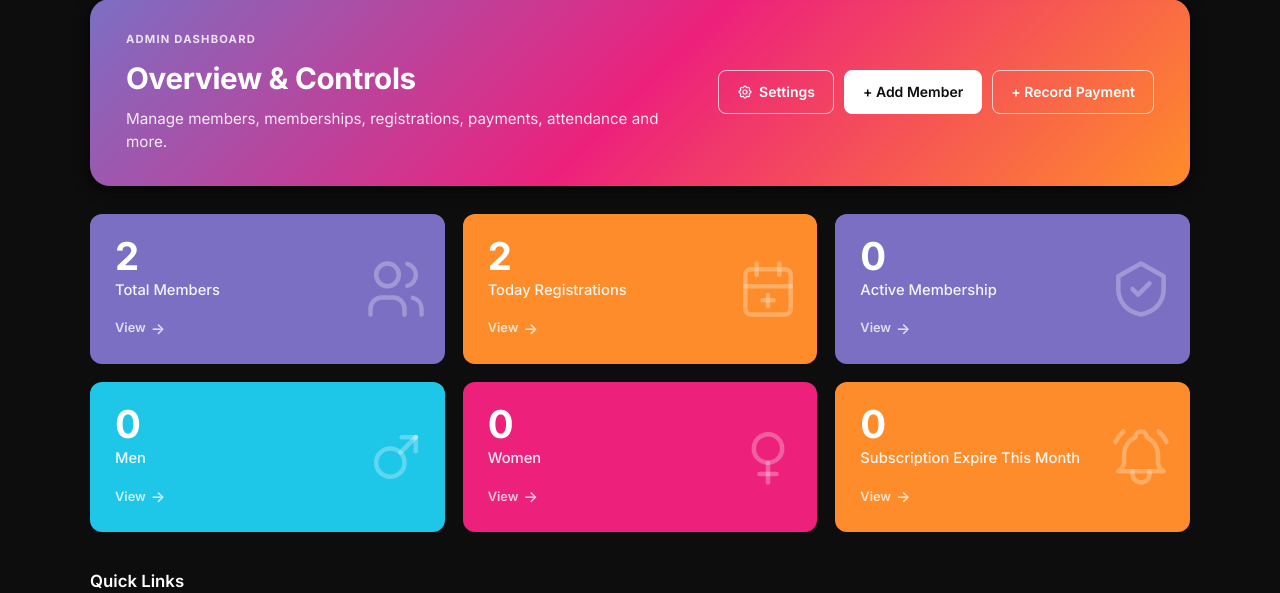
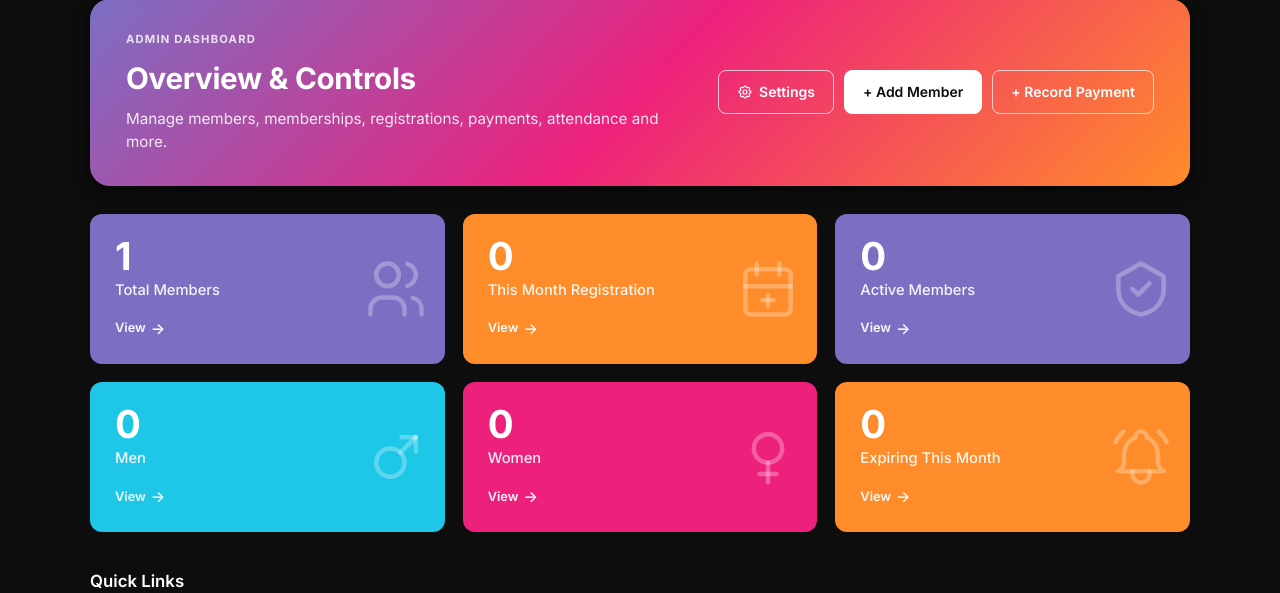
Before and after one commit to LakhanGitHub/TheRoyalGym, a Flask app: page /admin/dashboard in a window 1280 px wide. Shown: the part 195-788 px from the top of the page. Run offline with Flask 3, Linux system fonts and the light colour scheme; the visitor is signed in with stand-in values (Sample User, id 1); data comes from the database, SQL or seed files in the repository.

Commit message:
dashboard page tile automate

```diff
--- a/app.py
+++ b/app.py
@@ -15,7 +15,7 @@ from database.db import (
     init_db, seed_db,
     get_member_by_id, get_all_members,
     get_member_by_email, get_member_by_login, create_enquiry,
-    count_members_registered_today,
+    get_dashboard_metrics,
     update_member_role, update_member_password, delete_member, count_admins,
     get_all_plans, get_plan_by_id, create_plan, update_plan, delete_plan,
     create_member, update_member, update_member_self,
@@ -290,18 +290,20 @@ def terms():
 @app.route('/admin/dashboard')
 @admin_required
 def admin_dashboard():
-    metrics = {
-        'total_members':         len(get_all_members()),
-        'today_registrations':   count_members_registered_today(),
-        'men':                   0,
-        'women':                 0,
-        'active_membership':     0,
-        'subscription_expiring': 0,
-    }
+    today = date.today()
+    month_first = today.replace(day=1).isoformat()
+    if today.month == 12:
+        next_first = today.replace(year=today.year + 1, month=1, day=1)
+    else:
+        next_first = today.replace(month=today.month + 1, day=1)
+    month_last = (next_first - timedelta(days=1)).isoformat()
+
     return render_template(
         'admin_dashboard.html',
         nav_items=ADMIN_NAV_ITEMS,
-        metrics=metrics,
+        metrics=get_dashboard_metrics(),
+        month_first=month_first,
+        month_last=month_last,
         active_tab='Dashboard',
     )
 
--- a/static/css/dashboard.css
+++ b/static/css/dashboard.css
@@ -395,6 +395,10 @@
 }
 
 .dash-tile {
+    display: block;
+    text-decoration: none;
+    color: inherit;
+    cursor: pointer;
     position: relative;
     overflow: hidden;
     background: var(--surface);
--- a/static/js/main.js
+++ b/static/js/main.js
@@ -156,22 +156,52 @@ document.querySelectorAll('form[data-confirm]').forEach((form) => {
 
 /* ===== Members list: search + date-range filter ===== */
 (function () {
-    const tbody       = document.querySelector('.members-table tbody');
+    const table       = document.querySelector('.members-table');
+    const tbody       = table?.querySelector('tbody');
     const searchInput = document.getElementById('memberSearch');
     const fromInput   = document.getElementById('memberFrom');
     const toInput     = document.getElementById('memberTo');
     const expiryInput = document.getElementById('memberExpiry');
+    const genderInput = document.getElementById('memberGender');
+    const statusInput = document.getElementById('memberStatus');
     const resetBtn    = document.getElementById('memberFilterReset');
     const emptyRow    = document.getElementById('memberSearchEmpty');
     const dateError   = document.getElementById('memberDateError');
-    if (!tbody || (!searchInput && !fromInput && !toInput && !expiryInput)) return;
+    if (!tbody || (!searchInput && !fromInput && !toInput && !expiryInput && !genderInput && !statusInput)) return;
 
     const rows = Array.from(tbody.querySelectorAll('tr.member-row'));
     if (rows.length === 0) return;
 
     const digitsOnly = (s) => (s || '').replace(/\D/g, '');
+    const RX_DATE = /^\d{4}-\d{2}-\d{2}$/;
+    const today = table?.dataset.today || '';
+    const currentMonth = today.slice(0, 7);
 
-    const RX_DATE = /^\d{4}-\d{2}-\d{2}$/;
+    // Pre-fill inputs from URL query params (so dashboard tile clicks land
+    // on the Members tab with the right filter already applied).
+    (function applyQueryParams() {
+        const params = new URLSearchParams(window.location.search);
+        const setIf = (el, key) => {
+            if (!el) return;
+            const v = params.get(key);
+            if (v !== null) el.value = v;
+        };
+        setIf(searchInput, 'q');
+        setIf(fromInput,   'from');
+        setIf(toInput,     'to');
+        if (expiryInput) {
+            const v = params.get('expiry');
+            if (v !== null && RX_DATE.test(v)) expiryInput.value = v;
+        }
+        if (genderInput) {
+            const v = (params.get('gender') || '').toLowerCase();
+            if (['male', 'female', 'other'].includes(v)) genderInput.value = v;
+        }
+        if (statusInput) {
+            const v = params.get('status') || '';
+            if (['active', 'expiring_this_month', 'expired'].includes(v)) statusInput.value = v;
+        }
+    })();
 
     function applyFilter() {
         const q          = (searchInput?.value || '').trim().toLowerCase();
@@ -180,6 +210,8 @@ document.querySelectorAll('form[data-confirm]').forEach((form) => {
         const toVal      = toInput?.value     || '';
         const expiryRaw  = expiryInput?.value || '';
         const expiryVal  = RX_DATE.test(expiryRaw) ? expiryRaw : '';
+        const genderVal  = (genderInput?.value || '').toLowerCase();
+        const statusVal  = statusInput?.value || '';
 
         const dateInvalid = !!(fromVal && toVal && fromVal > toVal);
         if (dateError) {
@@ -199,6 +231,7 @@ document.querySelectorAll('form[data-confirm]').forEach((form) => {
             const mobile = row.dataset.searchMobile || '';
             const join   = row.dataset.joinDate     || '';
             const expire = row.dataset.expireDate   || '';
+            const gender = (row.dataset.gender || '').toLowerCase();
 
             let matchesQuery = !q;
             if (q) {
@@ -213,7 +246,19 @@ document.querySelectorAll('form[data-confirm]').forEach((form) => {
             let matchesExpiry = true;
             if (expiryVal && expire !== expiryVal) matchesExpiry = false;
 
-            const show = matchesQuery && inRange && matchesExpiry;
+            let matchesGender = true;
+            if (genderVal && gender !== genderVal) matchesGender = false;
+
+            let matchesStatus = true;
+            if (statusVal === 'active') {
+                matchesStatus = !!expire && !!today && expire >= today;
+            } else if (statusVal === 'expired') {
+                matchesStatus = !!expire && !!today && expire < today;
+            } else if (statusVal === 'expiring_this_month') {
+                matchesStatus = !!expire && !!currentMonth && expire.slice(0, 7) === currentMonth;
+            }
+
+            const show = matchesQuery && inRange && matchesExpiry && matchesGender && matchesStatus;
             row.hidden = !show;
             if (show) visible++;
         });
@@ -221,7 +266,7 @@ document.querySelectorAll('form[data-confirm]').forEach((form) => {
         if (emptyRow) emptyRow.hidden = visible > 0 || dateInvalid;
     }
 
-    [searchInput, fromInput, toInput, expiryInput].forEach((el) => {
+    [searchInput, fromInput, toInput, expiryInput, genderInput, statusInput].forEach((el) => {
         if (!el) return;
         el.addEventListener('input',  applyFilter);
         el.addEventListener('change', applyFilter);
@@ -233,12 +278,21 @@ document.querySelectorAll('form[data-confirm]').forEach((form) => {
             if (fromInput)   fromInput.value   = '';
             if (toInput)     toInput.value     = '';
             if (expiryInput) expiryInput.value = '';
+            if (genderInput) genderInput.value = '';
+            if (statusInput) statusInput.value = '';
             if (dateError)   dateError.textContent = '';
             [fromInput, toInput].forEach((el) => el && el.classList.remove('is-invalid'));
+            // Strip filter params from the URL so a reload doesn't re-apply them.
+            if (window.history && window.history.replaceState) {
+                window.history.replaceState({}, '', window.location.pathname);
+            }
             applyFilter();
             if (searchInput) searchInput.focus();
         });
     }
+
+    // Run once on load so any URL-driven filter is applied immediately.
+    applyFilter();
 })();
 
 /* ===== Settings page: name/email filter ===== */
--- a/templates/admin_dashboard.html
+++ b/templates/admin_dashboard.html
@@ -67,10 +67,10 @@
         <section class="dash-tiles" aria-label="Key metrics">
 
             <!-- 1. Total Members (purple) -->
-            <article class="dash-tile is-purple">
+            <a class="dash-tile is-purple" href="{{ url_for('admin_members') }}" aria-label="View all members">
                 <div class="dash-tile-value">{{ metrics.total_members }}</div>
                 <h2 class="dash-tile-label">Total Members</h2>
-                <a class="dash-tile-link" href="#" aria-disabled="true">View</a>
+                <span class="dash-tile-link">View</span>
                 <span class="dash-tile-icon" aria-hidden="true">
                     <svg width="68" height="68" viewBox="0 0 24 24" fill="none" stroke="currentColor" stroke-width="1.6" stroke-linecap="round" stroke-linejoin="round">
                         <path d="M9 7m-4 0a4 4 0 1 0 8 0a4 4 0 1 0 -8 0"/>
@@ -79,13 +79,13 @@
                         <path d="M21 21v-2a4 4 0 0 0 -3 -3.85"/>
                     </svg>
                 </span>
-            </article>
+            </a>
 
-            <!-- 2. Today Registrations (orange) -->
-            <article class="dash-tile is-orange">
-                <div class="dash-tile-value">{{ metrics.today_registrations }}</div>
-                <h2 class="dash-tile-label">Today Registrations</h2>
-                <a class="dash-tile-link" href="#" aria-disabled="true">View</a>
+            <!-- 2. This Month Registration (orange) -->
+            <a class="dash-tile is-orange" href="{{ url_for('admin_members', **{'from': month_first, 'to': month_last}) }}" aria-label="View members registered this month">
+                <div class="dash-tile-value">{{ metrics.month_registrations }}</div>
+                <h2 class="dash-tile-label">This Month Registration</h2>
+                <span class="dash-tile-link">View</span>
                 <span class="dash-tile-icon" aria-hidden="true">
                     <svg width="68" height="68" viewBox="0 0 24 24" fill="none" stroke="currentColor" stroke-width="1.6" stroke-linecap="round" stroke-linejoin="round">
                         <rect x="4" y="5" width="16" height="16" rx="2"/>
@@ -96,26 +96,26 @@
                         <path d="M12 14v4"/>
                     </svg>
                 </span>
-            </article>
+            </a>
 
-            <!-- 3. Active Membership (purple) -->
-            <article class="dash-tile is-purple">
-                <div class="dash-tile-value">{{ metrics.active_membership }}</div>
-                <h2 class="dash-tile-label">Active Membership</h2>
-                <a class="dash-tile-link" href="#" aria-disabled="true">View</a>
+            <!-- 3. Active Members (purple) -->
+            <a class="dash-tile is-purple" href="{{ url_for('admin_members', status='active') }}" aria-label="View active members">
+                <div class="dash-tile-value">{{ metrics.active }}</div>
+                <h2 class="dash-tile-label">Active Members</h2>
+                <span class="dash-tile-link">View</span>
                 <span class="dash-tile-icon" aria-hidden="true">
                     <svg width="68" height="68" viewBox="0 0 24 24" fill="none" stroke="currentColor" stroke-width="1.6" stroke-linecap="round" stroke-linejoin="round">
                         <path d="M12 3l8 4.5v4.5c0 4.5 -3 8 -8 9c-5 -1 -8 -4.5 -8 -9v-4.5l8 -4.5z"/>
                         <path d="M9 12l2 2l4 -4"/>
                     </svg>
                 </span>
-            </article>
+            </a>
 
             <!-- 4. Men (cyan) -->
-            <article class="dash-tile is-cyan">
+            <a class="dash-tile is-cyan" href="{{ url_for('admin_members', gender='male') }}" aria-label="View male members">
                 <div class="dash-tile-value">{{ metrics.men }}</div>
                 <h2 class="dash-tile-label">Men</h2>
-                <a class="dash-tile-link" href="#" aria-disabled="true">View</a>
+                <span class="dash-tile-link">View</span>
                 <span class="dash-tile-icon" aria-hidden="true">
                     <svg width="68" height="68" viewBox="0 0 24 24" fill="none" stroke="currentColor" stroke-width="1.6" stroke-linecap="round" stroke-linejoin="round">
                         <circle cx="10" cy="14" r="5"/>
@@ -124,13 +124,13 @@
                         <path d="M19 5v5"/>
                     </svg>
                 </span>
-            </article>
+            </a>
 
             <!-- 5. Women (pink) -->
-            <article class="dash-tile is-pink">
+            <a class="dash-tile is-pink" href="{{ url_for('admin_members', gender='female') }}" aria-label="View female members">
                 <div class="dash-tile-value">{{ metrics.women }}</div>
                 <h2 class="dash-tile-label">Women</h2>
-                <a class="dash-tile-link" href="#" aria-disabled="true">View</a>
+                <span class="dash-tile-link">View</span>
                 <span class="dash-tile-icon" aria-hidden="true">
                     <svg width="68" height="68" viewBox="0 0 24 24" fill="none" stroke="currentColor" stroke-width="1.6" stroke-linecap="round" stroke-linejoin="round">
                         <circle cx="12" cy="9" r="5"/>
@@ -138,13 +138,13 @@
                         <path d="M9 18h6"/>
                     </svg>
                 </span>
-            </article>
+            </a>
 
-            <!-- 6. Subscription Expire This Month (orange) -->
-            <article class="dash-tile is-orange">
-                <div class="dash-tile-value">{{ metrics.subscription_expiring }}</div>
-                <h2 class="dash-tile-label">Subscription Expire This Month</h2>
-                <a class="dash-tile-link" href="#" aria-disabled="true">View</a>
+            <!-- 6. Expiring This Month (orange) -->
+            <a class="dash-tile is-orange" href="{{ url_for('admin_members', status='expiring_this_month') }}" aria-label="View members expiring this month">
+                <div class="dash-tile-value">{{ metrics.expiring_this_month }}</div>
+                <h2 class="dash-tile-label">Expiring This Month</h2>
+                <span class="dash-tile-link">View</span>
                 <span class="dash-tile-icon" aria-hidden="true">
                     <svg width="68" height="68" viewBox="0 0 24 24" fill="none" stroke="currentColor" stroke-width="1.6" stroke-linecap="round" stroke-linejoin="round">
                         <path d="M10 5a2 2 0 0 1 4 0a7 7 0 0 1 4 6v3a4 4 0 0 0 2 3h-16a4 4 0 0 0 2 -3v-3a7 7 0 0 1 4 -6"/>
@@ -153,7 +153,7 @@
                         <path d="M3 6.727a11.05 11.05 0 0 1 2.792 -3.727"/>
                     </svg>
                 </span>
-            </article>
+            </a>
 
         </section>
 
```
Also changed, not shown: database/db.py (+49 -5 lines), templates/admin_members.html (+21 -2 lines).
